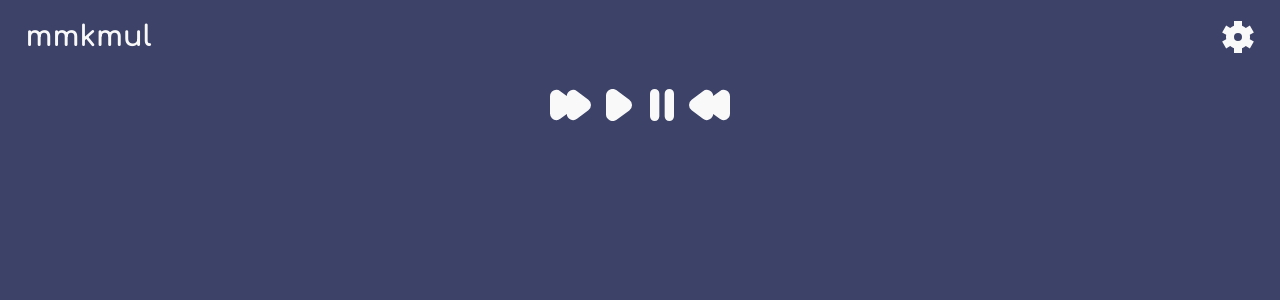
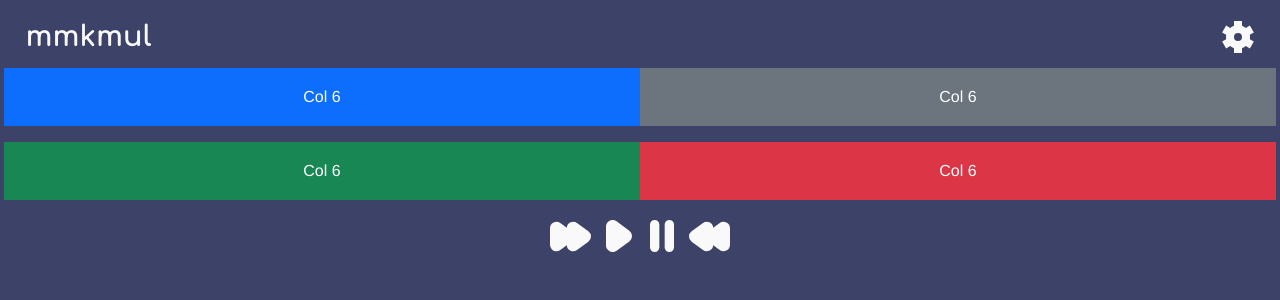
Before and after one commit to elvalsdelaluz/mmkmul, a Vue app: page / in a window 1280 px wide. Before the commit this address had no page. Shown: the top 300 px of the page. Built offline with nearby package versions, Linux system fonts and the light colour scheme.

Commit message:
Creo los archivos para mostrar la matriz

```diff
--- a/src/App.vue
+++ b/src/App.vue
@@ -1,6 +1,7 @@
 <script setup>
 import { RouterLink, RouterView } from 'vue-router'
 import Controls from './components/Controls.vue'
+import MatrixRow from './components/MatrixRow.vue';
 
 </script>
 
@@ -13,7 +14,7 @@ import Controls from './components/Controls.vue'
       </button>
     </div>
   </nav>
-
+  <MatrixRow />
   <Controls />
 
 </template>
--- /dev/null
+++ b/src/components/MatrixRow.vue
@@ -0,0 +1,20 @@
+<script setup>
+</script>
+
+<template>
+
+
+  <div class="row text-center g-3">
+    <div class="col-6 bg-primary text-white p-3">Col 6</div>
+    <div class="col-6 bg-secondary text-white p-3">Col 6</div>
+    <div class="col-6 bg-success text-white p-3">Col 6</div>
+    <div class="col-6 bg-danger text-white p-3">Col 6</div>
+  </div>
+
+
+
+</template>
+
+
+<style>
+</style>
```
Also changed, not shown: src/components/MatrixCell.vue (added), src/components/Setting.vue (added), src/components/setting.vue (deleted).
